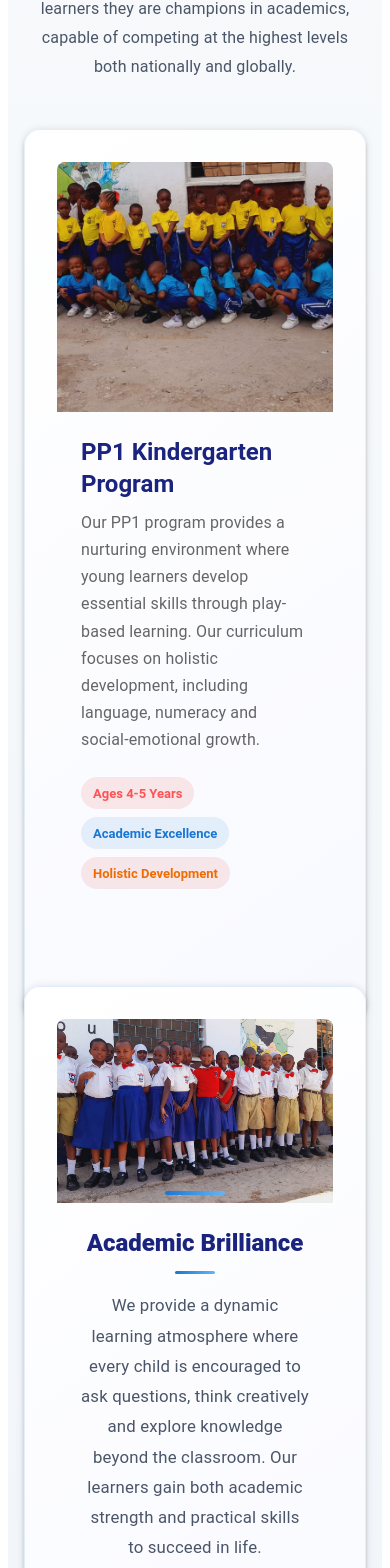
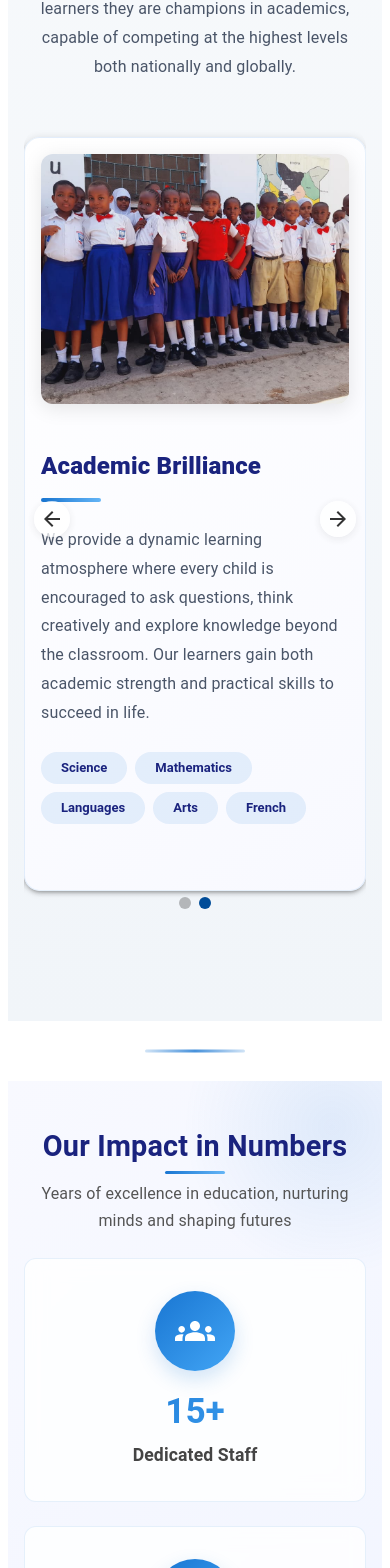
Before and after one commit to elly-design/tbjs-system, a React (Vite) app: page / in a window 390 px wide. Shown: the part 2593-4161 px from the top of the page. Built offline with nearby package versions, Linux system fonts and the light colour scheme.

Commit message:
Add responsive slideshow for academic programs

```diff
--- a/src/pages/Home.jsx
+++ b/src/pages/Home.jsx
@@ -43,11 +43,61 @@ import ImageSlider from '../components/ImageSlider';
 import { Link as RouterLink } from 'react-router-dom';
 
 const Home = () => {
-  // Testimonial carousel state
+  // Carousel states
   const [currentIndex, setCurrentIndex] = useState(0);
   const [direction, setDirection] = useState(0); // 0: right, 1: left
   const [isHovered, setIsHovered] = useState(false);
   const [isMobile, setIsMobile] = useState(false);
+
+  // Academic programs carousel state
+  const [currentProgramIndex, setCurrentProgramIndex] = useState(0);
+  const [isProgramHovered, setIsProgramHovered] = useState(false);
+
+  // Academic programs data
+  const academicPrograms = [
+    {
+      id: 1,
+      title: 'PP1 Kindergarten Program',
+      description: 'Our PP1 program provides a nurturing environment where young learners develop essential skills through play-based learning. Our curriculum focuses on holistic development, including language, numeracy and social-emotional growth.',
+      image: '/public/pp1.jpeg',
+      fallbackImage: '/public/pp1.jpg',
+      tags: ['Ages 4-5 Years', 'Academic Excellence', 'Holistic Development']
+    },
+    {
+      id: 2,
+      title: 'Academic Brilliance',
+      description: 'We provide a dynamic learning atmosphere where every child is encouraged to ask questions, think creatively and explore knowledge beyond the classroom. Our learners gain both academic strength and practical skills to succeed in life.',
+      image: '/public/grade 4.jpeg',
+      fallbackImage: '/public/grade 5.jpeg',
+      tags: ['Science', 'Mathematics', 'Languages', 'Arts', 'French']
+    }
+  ];
+
+  // Auto-advance academic programs carousel
+  useEffect(() => {
+    if (!isProgramHovered) {
+      const timer = setInterval(() => {
+        handleNextProgram();
+      }, 5000);
+      return () => clearInterval(timer);
+    }
+  }, [isProgramHovered]);
+
+  const handleNextProgram = () => {
+    setCurrentProgramIndex((prevIndex) =>
+      prevIndex === academicPrograms.length - 1 ? 0 : prevIndex + 1
+    );
+  };
+
+  const handlePrevProgram = () => {
+    setCurrentProgramIndex((prevIndex) =>
+      prevIndex === 0 ? academicPrograms.length - 1 : prevIndex - 1
+    );
+  };
+
+  const goToProgram = (index) => {
+    setCurrentProgramIndex(index);
+  };
 
   // Testimonial data
   const testimonials = [
@@ -626,13 +676,42 @@ const Home = () => {
             </motion.div>
           </Box>
 
-          <Grid container spacing={4}>
-            {/* PP1 Kindergarten Program */}
-            <Grid item xs={12} md={6}>
+          {/* Academic Programs Carousel */}
+          <Box
+            sx={{
+              width: '100%',
+              maxWidth: '900px',
+              mx: 'auto',
+              position: 'relative',
+              overflow: 'hidden',
+              borderRadius: '16px',
+              my: 6,
+              '&:hover .carousel-arrow': {
+                opacity: 1
+              }
+            }}
+            onMouseEnter={() => setIsProgramHovered(true)}
+            onMouseLeave={() => setIsProgramHovered(false)}
+          >
+            {/* Program Cards */}
+            <Box sx={{
+              display: 'flex',
+              transition: 'transform 0.5s ease-in-out',
+              transform: `translateX(-${currentProgramIndex * 100}%)`
+            }}>
+              {academicPrograms.map((program, index) => (
+                <Box
+                  key={program.id}
+                  sx={{
+                    minWidth: '100%',
+                    px: { xs: 0, sm: 2 },
+                    py: 1
+                  }}
+                >
                   <Paper
                     elevation={3}
                     sx={{
-                  p: 4,
+                      p: { xs: 2, sm: 4 },
                       height: '100%',
                       borderRadius: '16px',
                       transition: 'all 0.3s ease',
@@ -644,186 +723,216 @@ const Home = () => {
                       }
                     }}
                   >
-              <Box sx={{ height: '100%' }}>
+                    <Box sx={{
+                      display: 'flex',
+                      flexDirection: { xs: 'column', md: 'row' },
+                      gap: 4
+                    }}>
+                      {/* Program Image */}
+                      <Box sx={{
+                        width: { xs: '100%', md: '45%' },
+                        borderRadius: '12px',
+                        overflow: 'hidden',
+                        boxShadow: '0 4px 20px rgba(0,0,0,0.1)',
+                        position: 'relative',
+                        height: { xs: '250px', sm: '350px', md: 'auto' }
+                      }}>
                         <Box
                           component="img"
-                  src="/public/pp1.jpeg"
-                  alt="PP1 Kindergarten Program"
-                  sx={{
-                    width: '100%',
-                    height: { xs: '250px', sm: '300px' },
-                    objectFit: 'cover',
-                    display: 'block',
-                    borderRadius: '8px 8px 0 0'
-                  }}
-                  onError={(e) => {
-                    e.target.onerror = null;
-                    e.target.src = '/public/pp1.jpg';
-                  }}
-                />
-                <Box sx={{ p: 3 }}>
-                  <Typography gutterBottom variant="h5" component="div" sx={{ fontWeight: 700, color: '#1a237e' }}>
-                    PP1 Kindergarten Program
-                  </Typography>
-                  <Typography variant="body1" color="text.secondary" sx={{ mb: 2, lineHeight: '1.7' }}>
-                    Our PP1 program provides a nurturing environment where young learners develop essential skills through play-based learning. Our curriculum focuses on holistic development, including language, numeracy and social-emotional growth.
-                  </Typography>
-                  <Box sx={{ mt: 3 }}>
-                    <Box>
-                      <Chip
-                        label="Ages 4-5 Years"
-                        color="primary"
-                        sx={{
-                          mr: 1,
-                          mb: 1,
-                          background: 'rgba(211, 47, 47, 0.1)',
-                          color: '#ff5252',
-                          fontWeight: 600
-                        }}
-                      />
-                      <Chip
-                        label="Academic Excellence"
-                        sx={{
-                          mr: 1,
-                          mb: 1,
-                          background: 'rgba(25, 118, 210, 0.1)',
-                          color: '#1976d2',
-                          fontWeight: 600
-                        }}
-                      />
-                      <Chip
-                        label="Holistic Development"
-                        sx={{
-                          mr: 1,
-                          mb: 1,
-                          background: 'rgba(211, 47, 47, 0.1)',
-                          color: '#ef6c00',
-                          fontWeight: 600
-                        }}
-                      />
-                    </Box>
-                  </Box>
-                </Box>
-              </Box>
-            </Paper>
-          </Grid>
-
-          {/* CBC Group Discussions */}
-          <Grid item xs={12} md={6}>
-            <Paper
-              elevation={3}
-              sx={{
-                p: 4,
-                height: '100%',
-                borderRadius: '16px',
-                transition: 'all 0.3s ease',
-                background: 'linear-gradient(145deg, #ffffff 0%, #f8f9ff 100%)',
-                border: '1px solid rgba(25, 118, 210, 0.1)',
-                '&:hover': {
-                  transform: 'translateY(-8px)',
-                  boxShadow: '0 20px 40px rgba(25, 118, 210, 0.15)'
-                }
-              }}
-            >
-              <Box sx={{ height: '100%' }}>
-                <Box sx={{
-                  position: 'relative',
-                  width: '100%',
-                  height: 0,
-                  paddingBottom: '66.67%', // 3:2 aspect ratio
-                  overflow: 'hidden',
-                  borderRadius: '8px 8px 0 0'
-                }}>
-                  <Box
-                    component="img"
-                    src="/public/grade 4.jpeg"
-                    alt="Students learning"
-                    sx={{
-                      position: 'absolute',
-                      top: 0,
-                      left: 0,
+                          src={program.image}
+                          alt={program.title}
+                          sx={{
                             width: '100%',
                             height: '100%',
                             objectFit: 'cover',
-                      objectPosition: 'center center',
                             display: 'block',
-                      transition: 'transform 0.5s ease'
+                            transition: 'transform 0.5s ease',
+                            '&:hover': {
+                              transform: 'scale(1.05)'
+                            }
                           }}
                           onError={(e) => {
                             e.target.onerror = null;
-                      e.target.src = '/public/grade 5.jpeg';
+                            e.target.src = program.fallbackImage;
                           }}
                         />
                       </Box>
-                <Box sx={{ p: 3, position: 'relative' }}>
-                  <Box sx={{
-                    position: 'absolute',
-                    top: '-12px',
-                    left: '50%',
-                    transform: 'translateX(-50%)',
+
+                      {/* Program Content */}
+                      <Box sx={{
+                        flex: 1,
+                        display: 'flex',
+                        flexDirection: 'column',
+                        justifyContent: 'center',
+                        py: { xs: 2, md: 0 }
+                      }}>
+                        <Typography
+                          variant="h4"
+                          component="h3"
+                          sx={{
+                            fontWeight: 800,
+                            color: '#1a237e',
+                            mb: 2,
+                            fontSize: { xs: '1.5rem', md: '2rem' },
+                            position: 'relative',
+                            '&:after': {
+                              content: '""',
+                              display: 'block',
                               width: '60px',
                               height: '4px',
                               background: 'linear-gradient(90deg, #1976d2, #64b5f6)',
-                    borderRadius: '2px'
-                  }} />
-                  <Typography variant="h5" component="h3" sx={{
-                    fontWeight: 800,
-                    color: '#1a237e',
-                    mb: 2,
-                    textAlign: 'center',
-                    fontSize: '1.5rem',
-                    '&:after': {
-                      content: '""',
-                      display: 'block',
-                      width: '40px',
-                      height: '3px',
-                      background: 'linear-gradient(90deg, #1976d2, #64b5f6)',
-                      margin: '12px auto 0',
-                      borderRadius: '2px'
-                    }
-                  }}>
-                    Academic Brilliance
-                  </Typography>
-                  <Typography variant="body1" sx={{
+                              borderRadius: '2px',
+                              mt: 2,
+                              mb: 1
+                            }
+                          }}
+                        >
+                          {program.title}
+                        </Typography>
+
+                        <Typography
+                          variant="body1"
+                          sx={{
                             color: '#4a5568',
                             mb: 3,
                             lineHeight: 1.8,
-                    fontSize: '1.05rem',
-                    textAlign: 'center'
-                  }}>
-                    We provide a dynamic learning atmosphere where every child is encouraged to ask questions, think creatively and explore knowledge beyond the classroom. Our learners gain both academic strength and practical skills to succeed in life.
-                  </Typography>
-                  <Box sx={{
-                    mt: 3,
+                            fontSize: { xs: '1rem', md: '1.1rem' }
+                          }}
+                        >
+                          {program.description}
+                        </Typography>
+
+                        <Box sx={{
+                          mt: 'auto',
                           display: 'flex',
                           flexWrap: 'wrap',
-                    justifyContent: 'center',
                           gap: 1
                         }}>
-                    <Box>
-                      {['Science', 'Mathematics', 'Languages', 'Arts', 'French'].map((subject) => (
+                          {program.tags.map((tag, tagIndex) => (
                             <Chip
-                          key={subject}
-                          label={subject}
-                          sx={{
-                            mr: 1,
-                            mb: 1,
-                            background: 'rgba(255, 255, 255, 0.8)',
+                              key={tagIndex}
+                              label={tag}
+                              sx={{
+                                background: 'rgba(25, 118, 210, 0.1)',
                                 color: '#1a237e',
                                 fontWeight: 600,
                                 px: 1.5,
-
-                            transition: 'all 0.3s ease'
+                                py: 1,
+                                '& .MuiChip-label': {
+                                  px: 1
+                                },
+                                '&:hover': {
+                                  background: 'rgba(25, 118, 210, 0.2)'
+                                }
                               }}
                             />
                           ))}
                         </Box>
                       </Box>
                     </Box>
-              </Box>
                   </Paper>
-          </Grid>
-          </Grid>
+                </Box>
+              ))}
+            </Box>
+
+            {/* Navigation Dots */}
+            <Box sx={{
+              display: 'flex',
+              justifyContent: 'center',
+              mt: 4,
+              gap: 1
+            }}>
+              {academicPrograms.map((_, index) => (
+                <Box
+                  key={index}
+                  onClick={() => goToProgram(index)}
+                  sx={{
+                    width: '12px',
+                    height: '12px',
+                    borderRadius: '50%',
+                    bgcolor: index === currentProgramIndex ? 'primary.main' : 'action.disabled',
+                    cursor: 'pointer',
+                    transition: 'all 0.3s ease',
+                    '&:hover': {
+                      transform: 'scale(1.2)',
+                      bgcolor: 'primary.main'
+                    }
+                  }}
+                />
+              ))}
+            </Box>
+
+            {/* Navigation Arrows */}
+            <Box
+              className="carousel-arrow"
+              onClick={handlePrevProgram}
+              sx={{
+                position: 'absolute',
+                left: { xs: '10px', sm: '20px' },
+                top: '50%',
+                transform: 'translateY(-50%)',
+                width: '40px',
+                height: '40px',
+                borderRadius: '50%',
+                bgcolor: 'background.paper',
+                display: 'flex',
+                alignItems: 'center',
+                justifyContent: 'center',
+                cursor: 'pointer',
+                boxShadow: '0 2px 10px rgba(0,0,0,0.1)',
+                zIndex: 2,
+                opacity: { xs: 1, md: 0 },
+                transition: 'all 0.3s ease',
+                '&:hover': {
+                  bgcolor: 'primary.main',
+                  color: 'white',
+                  transform: 'translateY(-50%) scale(1.1)'
+                },
+                '@media (max-width: 900px)': {
+                  width: '36px',
+                  height: '36px',
+                  opacity: 0.8
+                }
+              }}
+            >
+              <ArrowBackIcon />
+            </Box>
+
+            <Box
+              className="carousel-arrow"
+              onClick={handleNextProgram}
+              sx={{
+                position: 'absolute',
+                right: { xs: '10px', sm: '20px' },
+                top: '50%',
+                transform: 'translateY(-50%)',
+                width: '40px',
+                height: '40px',
+                borderRadius: '50%',
+                bgcolor: 'background.paper',
+                display: 'flex',
+                alignItems: 'center',
+                justifyContent: 'center',
+                cursor: 'pointer',
+                boxShadow: '0 2px 10px rgba(0,0,0,0.1)',
+                zIndex: 2,
+                opacity: { xs: 1, md: 0 },
+                transition: 'all 0.3s ease',
+                '&:hover': {
+                  bgcolor: 'primary.main',
+                  color: 'white',
+                  transform: 'translateY(-50%) scale(1.1)'
+                },
+                '@media (max-width: 900px)': {
+                  width: '36px',
+                  height: '36px',
+                  opacity: 0.8
+                }
+              }}
+            >
+              <ArrowForwardIcon />
+            </Box>
+          </Box>
         </Container>
       </Box>
 
```
Lines whose indentation alone changed are shown as unchanged.
